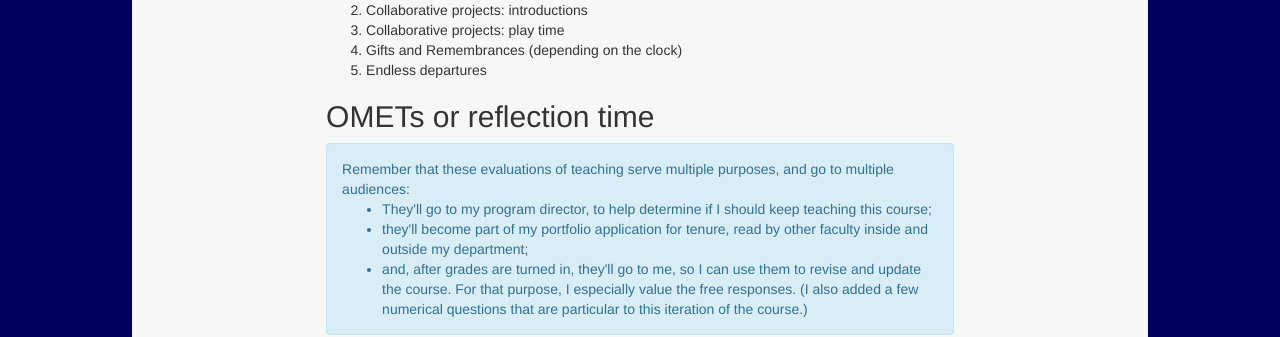
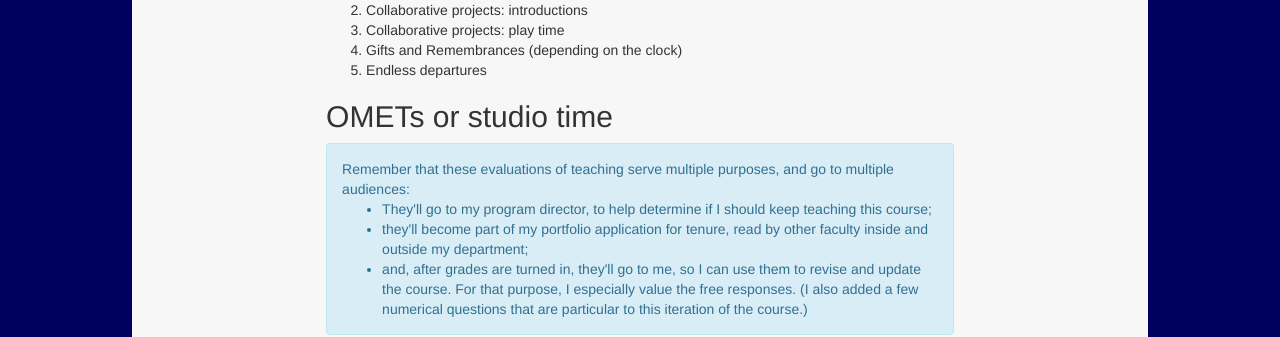
Before and after one commit to benmiller314/cdm2019fall, a Jekyll site: the page built from plans/lesson-27.md, in a window 1280 px wide. Shown: the part 370-707 px from the top of the page. Built offline with Jekyll 4.4.1, drawn with Linux system fonts in a browser that asks for light colours; our own code applies the rules of GitHub Pages for plain Markdown files.

Commit message:
signal that studio's okay, too

```diff
--- a/plans/lesson-27.md
+++ b/plans/lesson-27.md
@@ -24,7 +24,7 @@ aka Something / That I Remember
 4. Gifts and Remembrances (depending on the clock)
 5. Endless departures
 
-## OMETs or reflection time
+## OMETs or studio time
 
 <div class="alert alert-info">
 Remember that these evaluations of teaching serve multiple purposes, and go to multiple audiences:
```
